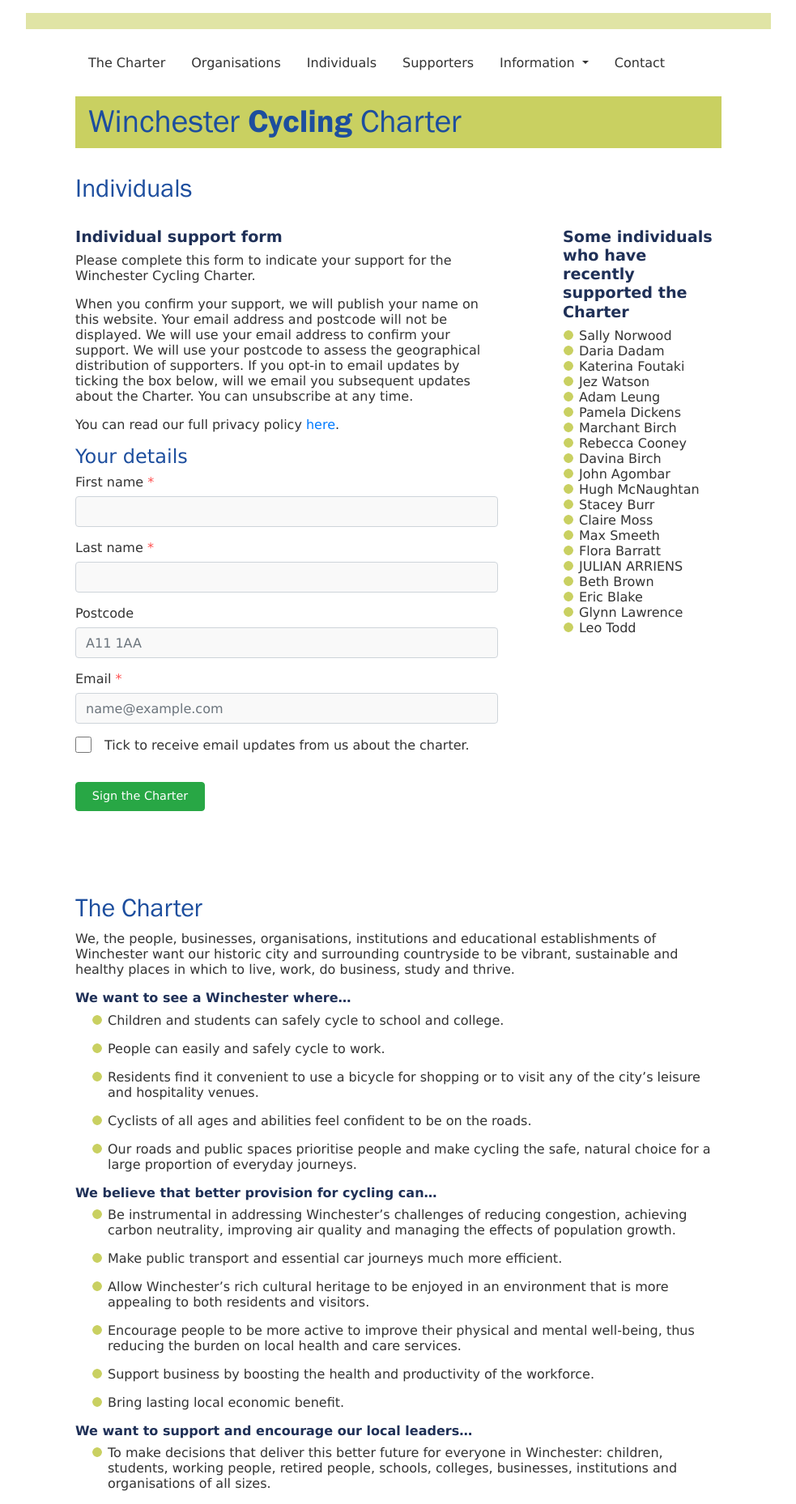
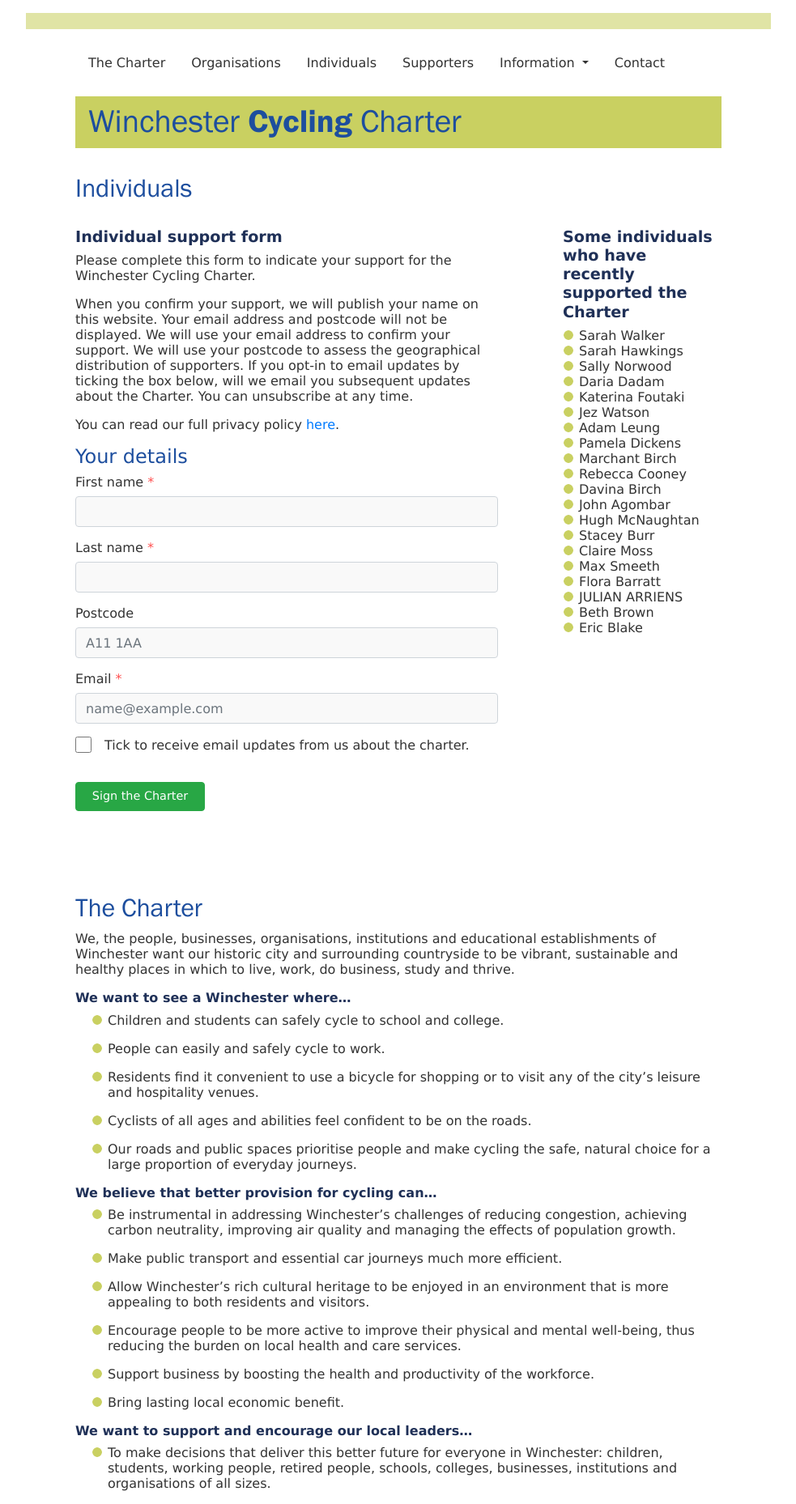
Before and after one commit to winchestercyclingcharter/winchestercyclingcharter.github.io, a Jekyll site: the page built from ind-page.md, in a window 1280 px wide. Shown: the whole page at 81% size, without its empty margins (148-1131 px from the left). Built offline with Jekyll 4.4.1, drawn with Linux system fonts in a browser that asks for light colours; nearby versions of some CDN libraries.

Commit message:
Update people.yml

```diff
--- a/_data/people.yml
+++ b/_data/people.yml
@@ -564,3 +564,5 @@ people:
 - { lastname: Dadam, firstname: Daria, dt: 20211014-180211-600602 }
 - { lastname: Norwood, firstname: Sally, dt: 20211014-193022-611901 }
 - { lastname: Leung, firstname: Adam, dt: 20211014-113959-658975 }
+- { lastname: Hawkings, firstname: Sarah, dt: 20211015-081453-030265 }
+- { lastname: Walker, firstname: Sarah, dt: 20211015-095555-584723 }
```
